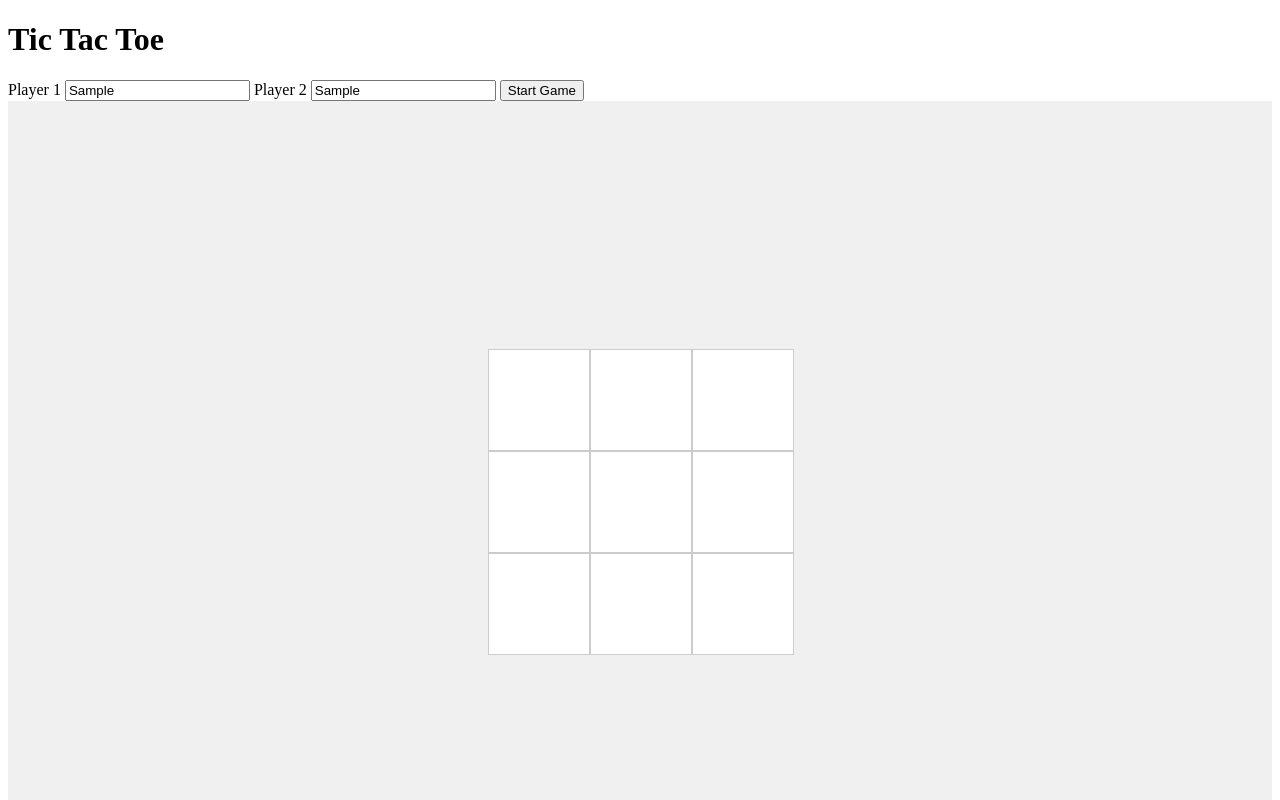
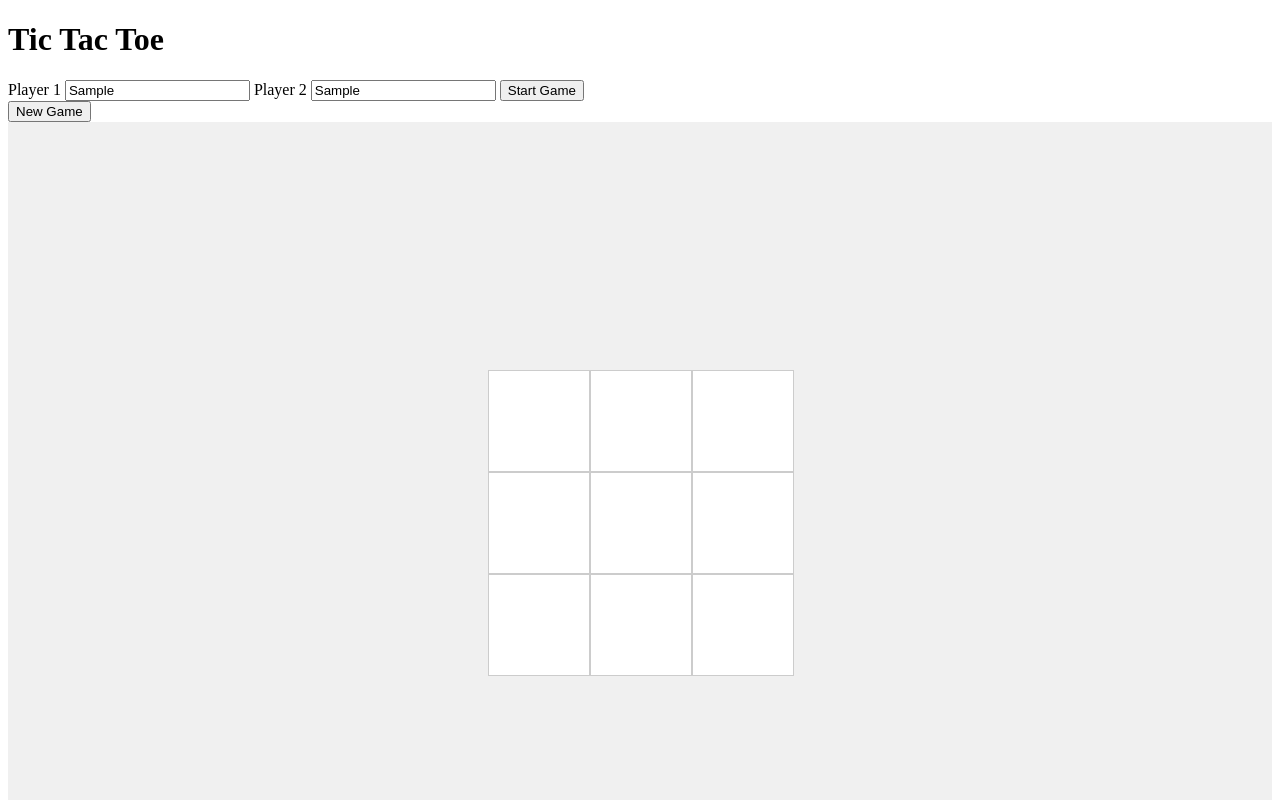
Before and after one commit to Samith-hegde/Tic-tac-toe, a plain HTML site: page index.html in a window 1280 px wide. Both pictures are taken after typing "Sample", "Sample" into the empty fields and a click on the button "Start Game". Shown: the top 800 px of the page. Drawn offline with Linux system fonts and the light colour scheme.

Commit message:
Final touches and code clean up

```diff
--- a/index.html
+++ b/index.html
@@ -15,12 +15,13 @@
 
     <main>
         <div class="players">
-            <form>
+            <form id="form">
                 <label for="player1">Player 1</label>
                 <input type="text" id="player1" name="player1" required>
                 <label for="player2">Player 2</label>
                 <input type="text" id="player2" name="player2" required>
                 <button type="submit">Start Game</button>
+                <button id="reset">New Game</button>
             </form>
         </div>
         <dialog id="dialog">
--- a/script.js
+++ b/script.js
@@ -1,4 +1,4 @@
-const gameBoard = function () {
+const createGameBoard = () => {
     const board = [];
     for (let i = 0; i < 3; i++) {
         board.push([]);
@@ -21,7 +21,7 @@ const initializePlayers = () => {
     };
 };
 
-const game = function () {
+const createGame = () => {
     let winner;
     let board;
     let currentPlayer;
@@ -31,11 +31,11 @@ const game = function () {
         players = initializePlayers();
         currentPlayer = players.player1;
         winner = null;
-        board = gameBoard();
+        board = createGameBoard();
         return players;
     }
 
-    const play = function (row, col) {
+    const play = (row, col) => {
         if (board[row][col] === ' ') {
             board[row][col] = currentPlayer.mark;
             if (checkWinner()) {
@@ -46,7 +46,7 @@ const game = function () {
         }
     }
 
-    const checkWinner = function () {
+    const checkWinner = () => {
         let win = false;
         for (let i = 0; i < 3; i++) {
             if (board[i][0] === currentPlayer.mark && board[i][1] === currentPlayer.mark && board[i][2] === currentPlayer.mark) {
@@ -65,55 +65,68 @@ const game = function () {
         return win;
     }
 
-    const isTie = function () {
-        return board.flat().every(cell => cell !== ' ') && !checkWinner();
-    }
-
-    return {startGame, play, getBoard: () => board, getWinner: () => winner, getIsTie: () => isTie};
+    return {startGame, play, getBoard: () => board, getWinner: () => winner};
 }
 
-const displayController = function () {
+const createDisplayController = () => {
     const container = document.querySelector('.container');
     const div = document.createElement('div');
     div.classList.add('board');
-    const ticTacToe = game();
+    const gameInstance = createGame();
 
-    const showWinner = function () {
-        const winner = ticTacToe.getWinner();
+    const form = document.getElementById('form');
+    const newGame = document.getElementById('reset');
+    newGame.textContent = 'New Game';
+    form.appendChild(newGame);
+
+    newGame.style.display = 'none';
+
+    const showWinner = (tieFlag) => {
+        const winner = gameInstance.getWinner();
         const dialog = document.getElementById('dialog');
+        dialog.innerHTML = '';
         dialog.showModal();
         const p = document.createElement('p');
         const button = document.createElement('button');
-        button.textContent = 'Play again';
-        if (ticTacToe.getIsTie()) {
+        if (tieFlag) {
             p.textContent = 'It\'s a tie!';
         } else {
             p.textContent = `${winner.name} wins!`;
         }
+        button.textContent = 'Play again';
         dialog.appendChild(p);
         dialog.appendChild(button);
         button.addEventListener('click', function () {
             dialog.close();
-            p.remove();
-            button.remove();
-            ticTacToe.startGame();
+            gameInstance.startGame();
             createBoard();
         });
     }
 
-    const render = function () {
+    const renderBoard = () => {
         const cells = document.querySelectorAll('.cell');
+        let tieFlag = true;
         for (let i = 0; i < 3; i++) {
             for (let j = 0; j < 3; j++) {
-                cells[i * 3 + j].textContent = ticTacToe.getBoard()[i][j];
+                if (gameInstance.getBoard()) {}
+                cells[i * 3 + j].textContent = gameInstance.getBoard() ? gameInstance.getBoard()[i][j] : ' ';
             }
         }
-        if (ticTacToe.getIsTie() || ticTacToe.getWinner()) {
-            showWinner();
+        for (let i = 0; i < 3; i++) {
+            for (let j = 0; j < 3; j++) {
+                if (cells[i * 3 + j].textContent === ' ') {
+                    tieFlag = false;
+                }
+            }
+        }
+        if (!tieFlag && gameInstance.getWinner()) {
+            showWinner(tieFlag);
+        } else if (tieFlag) {
+            showWinner(tieFlag);
         }
     }
 
-    const createBoard = function () {
+    const createBoard = () => {
         div.innerHTML = '';
         for (let i = 0; i < 3; i++) {
             const row = document.createElement('div');
@@ -121,9 +134,9 @@ const displayController = function () {
             for (let j = 0; j < 3; j++) {
                 const cell = document.createElement('div');
                 cell.classList.add('cell');
-                cell.addEventListener('click', function () {
-                    ticTacToe.play(i, j);
-                    render();
+                cell.addEventListener('click', () => {
+                    gameInstance.play(i, j);
+                    renderBoard();
                 });
                 row.appendChild(cell);
             }
@@ -131,17 +144,24 @@ const displayController = function () {
         }
     }
 
-    document.addEventListener('submit', function (e) {
+    const handleNewGame = (e) => {
         e.preventDefault();
-        ticTacToe.startGame();
+        container.removeChild(div);
+        document.getElementById('player1').value = '';
+        document.getElementById('player2').value = '';
+    }
+
+    document.addEventListener('submit', (e) => {
+        e.preventDefault();
+        gameInstance.startGame();
         createBoard();
         container.appendChild(div);
+        newGame.style.display = 'block';
+        newGame.addEventListener('click', handleNewGame);
     });
 
-
-
-    return {render};
+    return {renderBoard};
 }
 
-const display = displayController();
-display.render();
+const display = createDisplayController();
+display.renderBoard();
```
